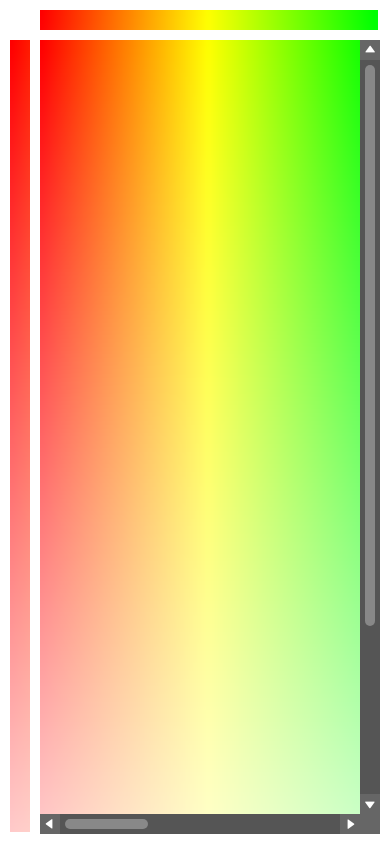
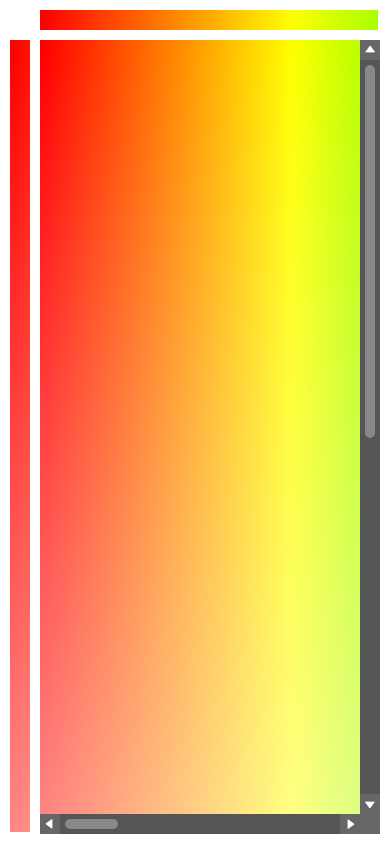
Before and after one commit to dynamind/dynamind.github.io, a plain HTML site: page index.html in a window 390 px wide. Drawn offline with Linux system fonts and the light colour scheme.

Commit message:
Mobile fixes

```diff
--- a/index.html
+++ b/index.html
@@ -2,6 +2,7 @@
 <html>
 <head>
   <meta charset="utf-8">
+  <meta name="viewport" content="width=device-width, initial-scale=1">
   <title>scroller</title>
   <style>
     * {
@@ -16,8 +17,8 @@
       display: inline-block;
       background: url(colormap.png);
       background-size: cover;
-      width: 1000px;
-      height: 1000px;
+      width: 1500px;
+      height: 1500px;
     }
     .top-wrapper {
       overflow: hidden;
@@ -30,7 +31,7 @@
     .top-content {
       background: url(colormap.png);
       background-size: cover;
-      width: 1000px;
+      width: 1500px;
       height: 20px;
     }
     .left-wrapper {
@@ -45,7 +46,7 @@
       background: url(colormap.png);
       background-size: cover;
       width: 20px;
-      height: 1000px;
+      height: 1500px;
     }
   </style>
   <style>
@@ -59,6 +60,7 @@
       width: 100%;
       height: 100%;
       overflow: scroll;
+      -webkit-overflow-scrolling: touch;
     }
     .scroller-wrapper-inner {
       display: inline-block;
@@ -329,8 +331,8 @@
       var topContent = document.querySelector('.top-content');
       var leftContent = document.querySelector('.left-content');
       self.state.scroller.addEventListener('scroll', function(){
-        topContent.style.transform = 'translate3d(-' + self.state.scroller.scrollLeft + 'px, 0, 0)';
-        leftContent.style.transform = 'translate3d(0, -' + self.state.scroller.scrollTop + 'px, 0)';
+        topContent.style.transform = 'translate3d(' + (-self.state.scroller.scrollLeft) + 'px, 0, 0)';
+        leftContent.style.transform = 'translate3d(0, ' + (-self.state.scroller.scrollTop) + 'px, 0)';
       });
 
     }
```
